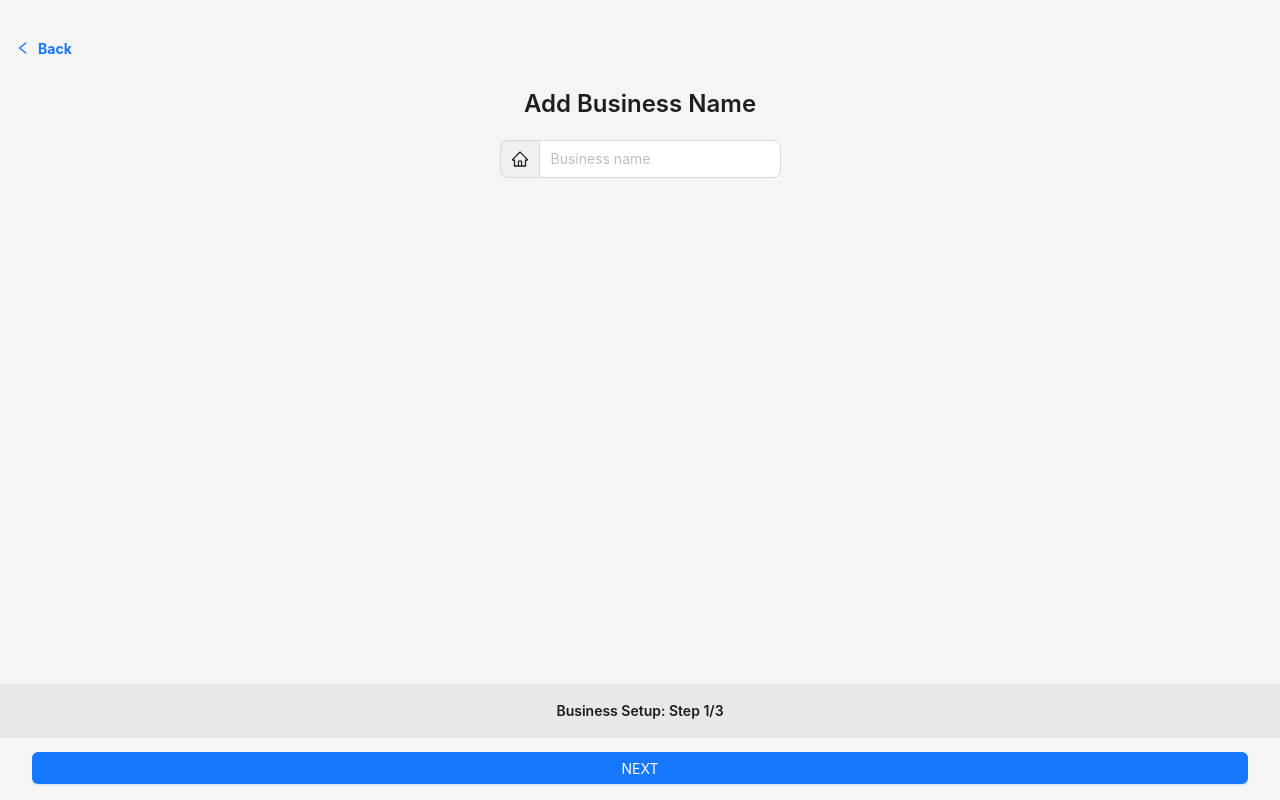
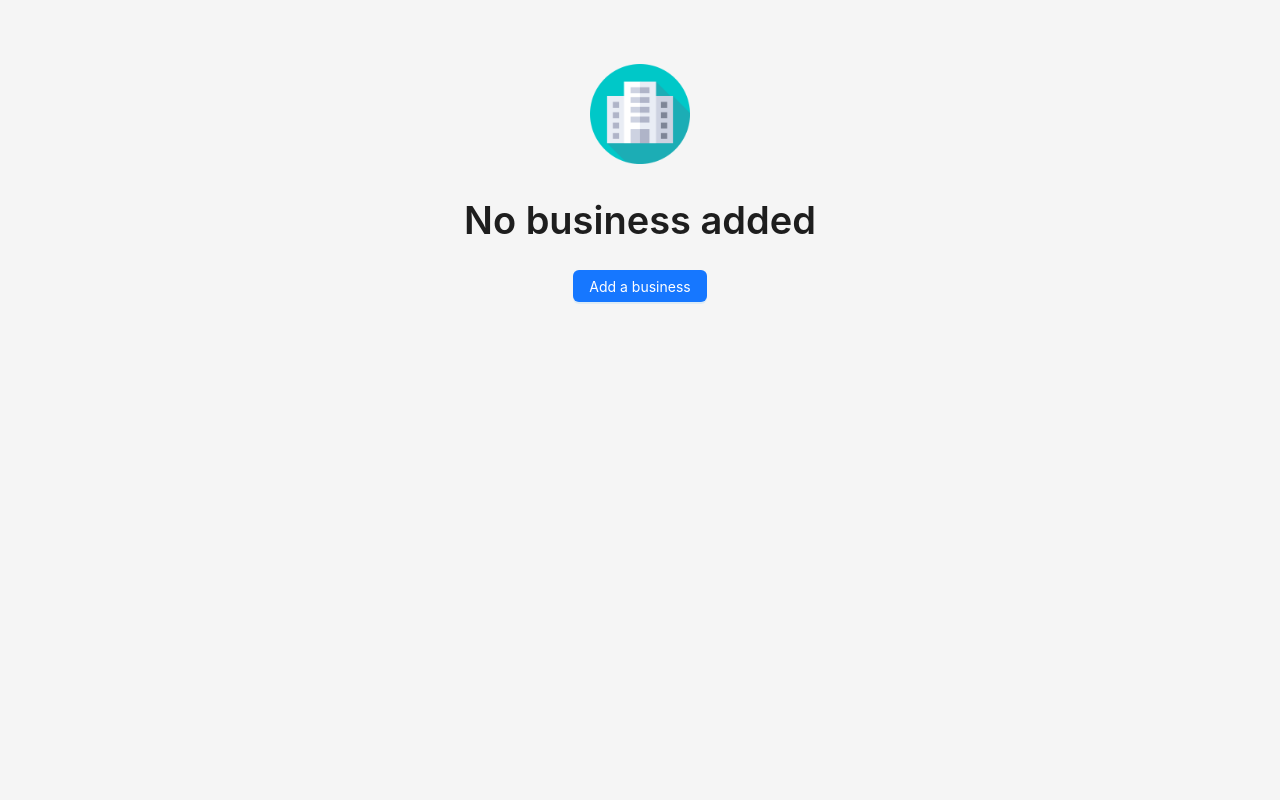
Before and after one commit to shreejan-regmi01/cashbook-demo, a React (Create React App) app: page /home in a window 1280 px wide. Built offline with nearby package versions, Linux system fonts and the light colour scheme.

Commit message:
added router and some changes

```diff
--- a/package.json
+++ b/package.json
@@ -10,6 +10,7 @@
     "antd": "^5.12.1",
     "react": "^18.2.0",
     "react-dom": "^18.2.0",
+    "react-router-dom": "^6.20.1",
     "react-scripts": "5.0.1",
     "web-vitals": "^2.1.4"
   },
--- a/src/App.js
+++ b/src/App.js
@@ -1,30 +1,13 @@
-import { Layout, Menu } from "antd";
-// import AppHeader from "./components/layout/header";
+import { Layout } from "antd";
 import "./App.css";
-import LoginPage from "./views/LoginPage";
-import HomePage from "./views/HomePage";
-import AddBusiness from "./views/AddBusiness";
-const { Header, Content } = Layout;
+import { Outlet } from "react-router-dom";
+const { Content } = Layout;
 
 function App() {
   return (
     <Layout style={{ minHeight: "100vh" }}>
-      {/* <Header>
-        <Menu
-          // items={items}
-          mode="horizontal"
-          theme="dark"
-          selectedKeys={["home"]}
-        >
-          <Menu.Item key="home">Home</Menu.Item>
-          <Menu.Item key="about-us">About Us</Menu.Item>
-          <Menu.Item key="dashboard">Dashboard</Menu.Item>
-        </Menu>
-      </Header> */}
       <Content className="pt-2">
-        {/* <LoginPage /> */}
-        {/* <HomePage /> */}
-        <AddBusiness />
+        <Outlet />
       </Content>
     </Layout>
   );
--- a/src/components/login/LoginForm.js
+++ b/src/components/login/LoginForm.js
@@ -1,14 +1,16 @@
-// import { useState } from "react";
 import { Button, Form, Input, notification } from "antd";
 import { useState } from "react";
+import { useNavigate } from "react-router-dom";
+
 function LoginForm() {
   const [api, contextHolder] = notification.useNotification();
   const [form] = Form.useForm();
   const [username, setUsername] = useState("");
   const [password, setPassword] = useState("");
 
-  const onFinish = (values) => {
-    // console.log(values);
+  const navigate = useNavigate();
+
+  const onFinish = (_) => {
     api.success({
       message: "Success",
       style: {
@@ -16,6 +18,7 @@ function LoginForm() {
       },
       duration: 1,
     });
+    navigate("/home");
   };
 
   const onFinishFailed = (errInfo) => {
--- a/src/index.js
+++ b/src/index.js
@@ -1,12 +1,13 @@
 import React from "react";
 import ReactDOM from "react-dom/client";
-import App from "./App";
 import reportWebVitals from "./reportWebVitals";
+import { RouterProvider } from "react-router-dom";
+import router from "./router/router";
 
 const root = ReactDOM.createRoot(document.getElementById("root"));
 root.render(
   <React.StrictMode>
-    <App />
+    <RouterProvider router={router} />
   </React.StrictMode>
 );
 
--- /dev/null
+++ b/src/router/router.js
@@ -0,0 +1,28 @@
+import { createBrowserRouter } from "react-router-dom";
+import App from "../App";
+import LoginPage from "../views/LoginPage";
+import HomePage from "../views/HomePage";
+import AddBusiness from "../views/AddBusiness";
+
+const router = createBrowserRouter([
+  {
+    path: "/",
+    element: <App />,
+    children: [
+      {
+        path: "/",
+        element: <LoginPage />,
+      },
+      {
+        path: "/home",
+        element: <HomePage />,
+      },
+      {
+        path: "/add-business",
+        element: <AddBusiness />,
+      },
+    ],
+  },
+]);
+
+export default router;
--- a/src/views/AddBusiness.js
+++ b/src/views/AddBusiness.js
@@ -70,7 +70,7 @@ export default function AddBusiness() {
           currentStep === 1 && (
             <>
               <Typography.Title level={3}>Add Business Name</Typography.Title>
-              <Form layout="vertical">
+              <Form layout="vertical" style={{ width: "70%" }}>
                 <Form.Item name="businessName">
                   <Input
                     addonBefore={<HomeOutlined />}
--- a/src/views/HomePage.js
+++ b/src/views/HomePage.js
@@ -1,9 +1,10 @@
 import { Button, Flex, Typography } from "antd";
-import { ExclamationCircleOutlined } from "@ant-design/icons";
 import companyImage from "../assets/images/company.png";
 import { useState } from "react";
+import { useNavigate } from "react-router-dom";
+export default function HomePage() {
+  const navigate = useNavigate();
 
-export default function HomePage() {
   const [atleastOneBusinessAvailable, setAtleastOneBusinessAvailable] =
     useState(false);
   return (
@@ -17,11 +18,16 @@ export default function HomePage() {
           className="mt-2"
         >
           <div>
-            <img src={companyImage} style={{ maxWidth: "100px" }} />
+            <img
+              src={companyImage}
+              style={{ maxWidth: "100px" }}
+              alt="company illustration"
+            />
           </div>
-          {/* <ExclamationCircleOutlined style={{ fontSize: "5rem" }} /> */}
           <Typography.Title>No business added</Typography.Title>
-          <Button type="primary">Add a business</Button>
+          <Button type="primary" onClick={() => navigate("/add-business")}>
+            Add a business
+          </Button>
         </Flex>
       )}
     </>
```
Also changed, not shown: 1 other file (tests, documents, lock files or other folders).
